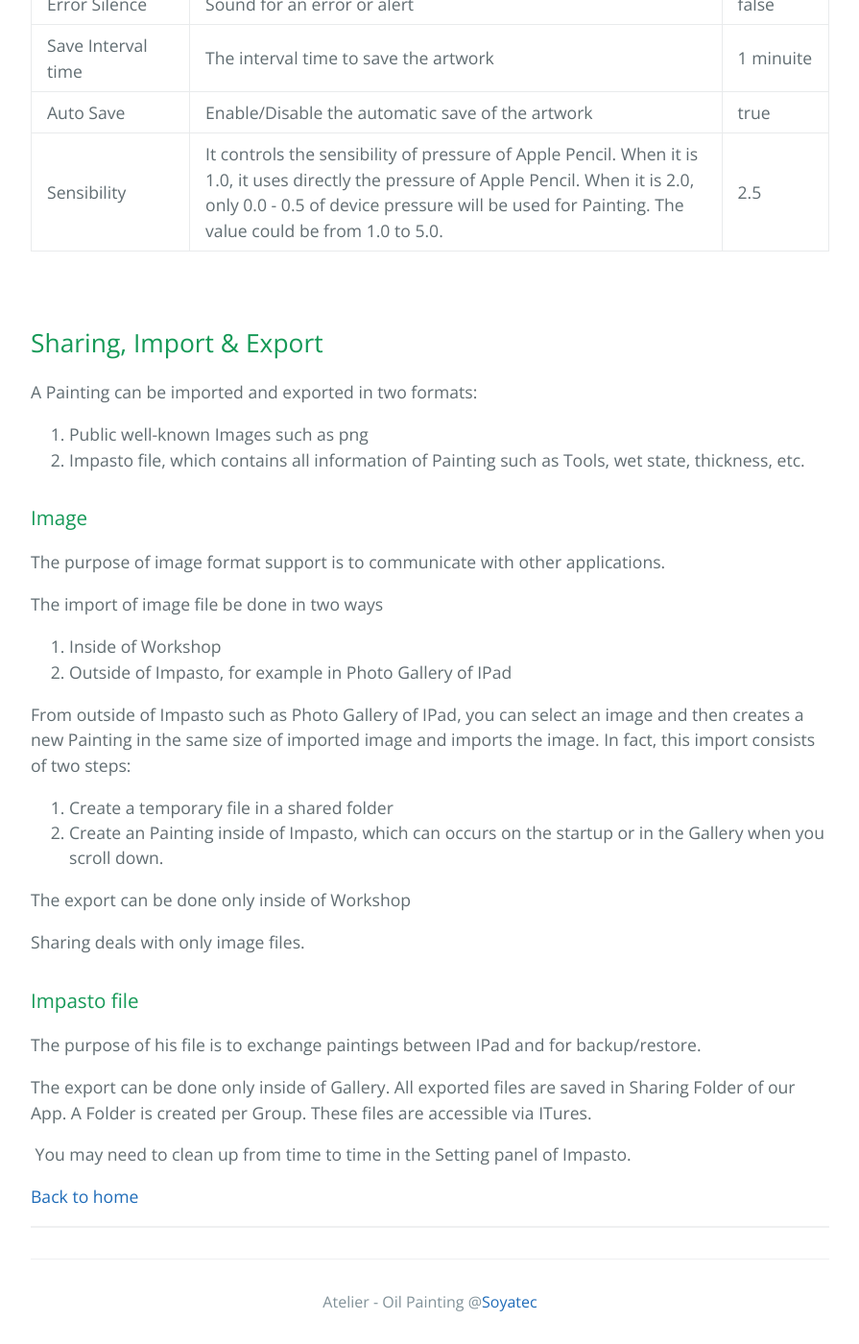
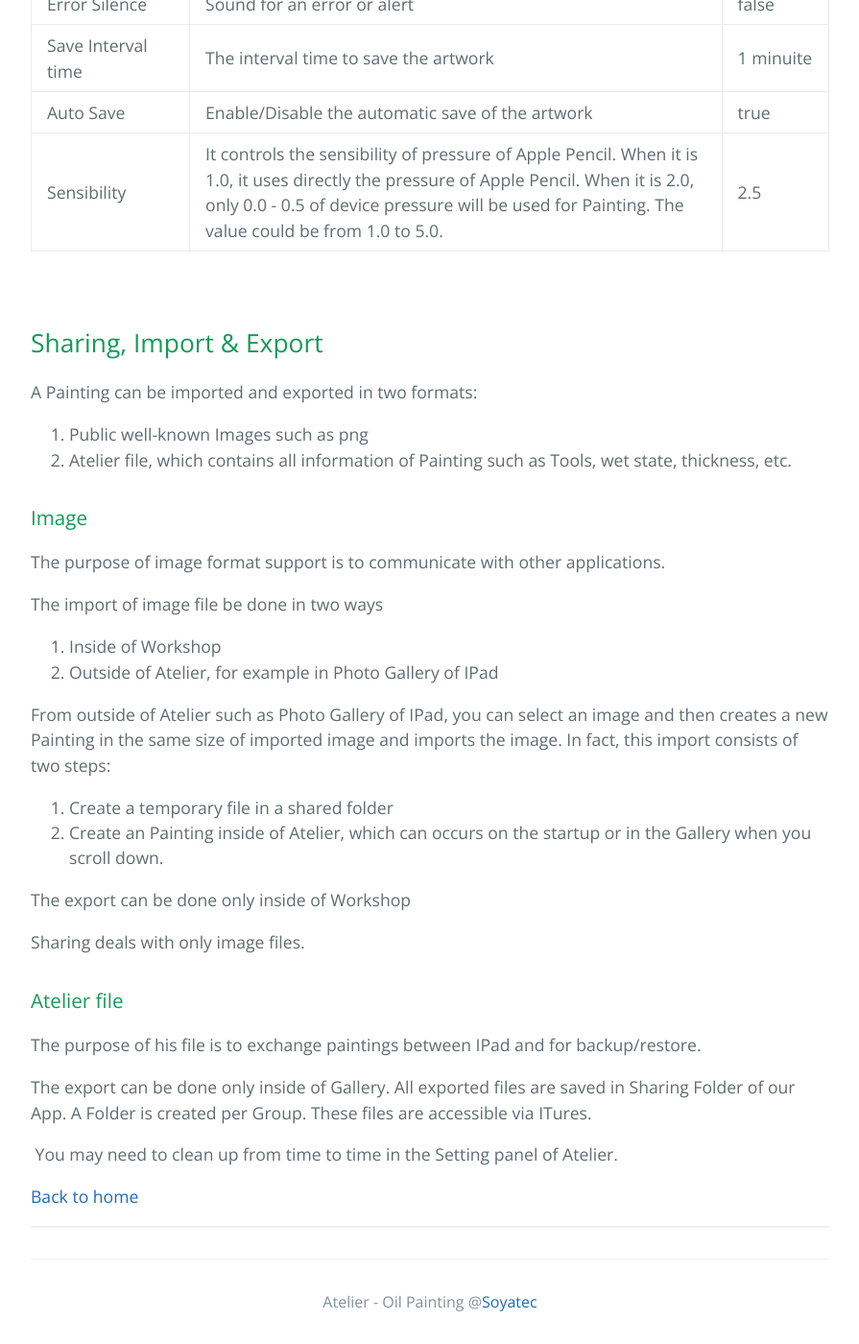
Before and after one commit to soyatec/oilpainting, a Jekyll site: the page built from Help/overview.html, in a window 1280 px wide and 1400 px high, scrolled down 8892 px. Shown: the whole window at 96% size, without its empty margins (192-1087 px from the left). Built offline with Jekyll 4.4.1, drawn with Linux system fonts in a browser that asks for light colours; comment, search, counter and statistics services are not loaded; some of the changed text lies outside the part shown.

Commit message:
Replace Impasto by Atelier in text

```diff
--- a/Help/feature_comparaison.html
+++ b/Help/feature_comparaison.html
@@ -11,7 +11,7 @@
 <th>ArtRage</th>
 <th>ProCreate</th>
 <th>Fresh Paint</th>
-<th>Impasto</th></tr>
+<th>Atelier</th></tr>
 <tr>
 <th colspan="1">Platform</th>
 <td colspan="1">IOS, Android and Windows</td>
--- a/Help/gallery.html
+++ b/Help/gallery.html
@@ -17,11 +17,11 @@
 <p>You have two ways to import it:</p>
 <ol>
 <li>Using the Import feature of Gallery, but firstly, you need to drag and drop your painting files with its own format to sharing folder by using iTunes.</li>
-<li>Using 'Open with' action of iPad, when you tap a painting file with its own format or even a picture, there should be a popup window, just select 'Import with Impasto' to import and open it with this App. For example open it in an email.</li></ol>
+<li>Using 'Open with' action of iPad, when you tap a painting file with its own format or even a picture, there should be a popup window, just select 'Import with Atelier' to import and open it with this App. For example open it in an email.</li></ol>
 <h2>Export</h2>
 <p>A Painting can be exported in a special format to contain all information such as Tools, wet state, thickness, etc. It can be done using the Export button in Gallery to create a file in the Sharing folder.</p>
 <p>And then you can download them using iTunes.</p>
-<p>Since exported files are saved in Sharing Folder of our App, you may need to clean up from time to time in the Setting panel of Impasto.</p>
+<p>Since exported files are saved in Sharing Folder of our App, you may need to clean up from time to time in the Setting panel of Atelier.</p>
 <h2>Sorting</h2>
 <p>By default, all paintings and their groups are sorted by most recently modified time, but you have 3 additional choice:</p>
 <ul>
--- a/Help/overview.html
+++ b/Help/overview.html
@@ -4,7 +4,7 @@
 ---
 <html>
 <body>
-<p>This application (Impasto, <span>ImPasto, </span>IPasto or Impasto Studio/Paint, 厚涂王) is a world-wide first professional 3D oil painting simulation. It simulates closely the nature oil painting process and tools using in 3D technology. It gives you <span>a huge set of powerful capabilities in </span>a very simple application. In summary, here is the highlight of the available key features:</p>
+<p>This application (Atelier, 画坊) is a world-wide first professional 3D oil painting simulation. It simulates closely the nature oil painting process and tools using in 3D technology. It gives you <span>a huge set of powerful capabilities in </span>a very simple application. In summary, here is the highlight of the available key features:</p>
 <ul>
 <li>Nature Painting Process</li>
 <li>Paint Color system</li>
@@ -188,23 +188,23 @@
 <p>A Painting can be imported and exported in two formats:</p>
 <ol>
 <li>Public well-known Images such as png</li>
-<li>Impasto file, which contains <span>all information of Painting such as Tools, wet state, thickness, etc.</span></li></ol>
+<li>Atelier file, which contains <span>all information of Painting such as Tools, wet state, thickness, etc.</span></li></ol>
 <h3><span>Image</span></h3>
 <p>The purpose of image format support is to communicate with other applications.</p>
 <p>The import of image file be done in two ways</p>
 <ol>
 <li>Inside of Workshop</li>
-<li>Outside of Impasto, for example in Photo Gallery of IPad</li></ol>
-<p>From outside of Impasto such as Photo <span>Gallery of IPad</span>, you can select an image and then creates a new Painting in the same size of imported image and imports the image. In fact, this import consists of two steps:</p>
+<li>Outside of Atelier, for example in Photo Gallery of IPad</li></ol>
+<p>From outside of Atelier such as Photo <span>Gallery of IPad</span>, you can select an image and then creates a new Painting in the same size of imported image and imports the image. In fact, this import consists of two steps:</p>
 <ol>
 <li>Create a temporary file in a shared folder</li>
-<li>Create an Painting inside of Impasto, which can occurs on the startup or in the Gallery when you scroll down.</li></ol>
+<li>Create an Painting inside of Atelier, which can occurs on the startup or in the Gallery when you scroll down.</li></ol>
 <p>The export can be done only inside of Workshop</p>
 <p>Sharing deals with only image files.</p>
-<h3>Impasto file</h3>
+<h3>Atelier file</h3>
 <p>The purpose of his file is to exchange paintings between IPad and for backup/restore.</p>
 <p>The export can be done only inside of Gallery. A<span>ll exported files are saved in Sharing Folder of our App. A Folder is created per Group. These files are accessible via <span>ITures.</span></span></p>
-<p><span>&nbsp;</span>You may need to clean up from time to time in the Setting panel of Impasto.</p>
+<p><span>&nbsp;</span>You may need to clean up from time to time in the Setting panel of Atelier.</p>
 
 
 </body>
--- a/Help/terminology.html
+++ b/Help/terminology.html
@@ -32,8 +32,8 @@
 <td colspan="1">
 <p><span style="color: rgb(0,0,0);"><span class="srTitle">Sgraffito</span></span><span style="color: rgb(0,0,0);"> a technique used in painting, which consists of putting down a preliminary surface, covering it with another, and then scratching the superficial layer in such a way that the pattern or shape that emerges is of the lower colour.</span></p></td></tr>
 <tr>
-<td colspan="1">Impasto</td>
-<td colspan="1">Impasto<span style="color: rgb(37,37,37);">&nbsp;is a technique used in painting</span><span style="color: rgb(37,37,37);">, where paint</span><span style="color: rgb(37,37,37);">&nbsp;is laid on an area of the surface very thickly,</span><span style="color: rgb(37,37,37);">&nbsp;usually thick enough that the brush </span><span style="color: rgb(37,37,37);">or painting knife</span><span style="color: rgb(37,37,37);">&nbsp;strokes are visible. Paint can also be blended right on the support. When dried, impasto provides texture, the paint appears to be coming&nbsp;</span><em>out</em><span style="color: rgb(37,37,37);">&nbsp;of the canvas.</span></td></tr>
+<td colspan="1">Atelier</td>
+<td colspan="1">Atelier<span style="color: rgb(37,37,37);">&nbsp;is a technique used in painting</span><span style="color: rgb(37,37,37);">, where paint</span><span style="color: rgb(37,37,37);">&nbsp;is laid on an area of the surface very thickly,</span><span style="color: rgb(37,37,37);">&nbsp;usually thick enough that the brush </span><span style="color: rgb(37,37,37);">or painting knife</span><span style="color: rgb(37,37,37);">&nbsp;strokes are visible. Paint can also be blended right on the support. When dried, impasto provides texture, the paint appears to be coming&nbsp;</span><em>out</em><span style="color: rgb(37,37,37);">&nbsp;of the canvas.</span></td></tr>
 <tr>
 <td colspan="1"><span style="color: rgb(84,84,84);">Oil Painting Medium</span></td>
 <td colspan="1">&nbsp;</td></tr></tbody></table>
```
